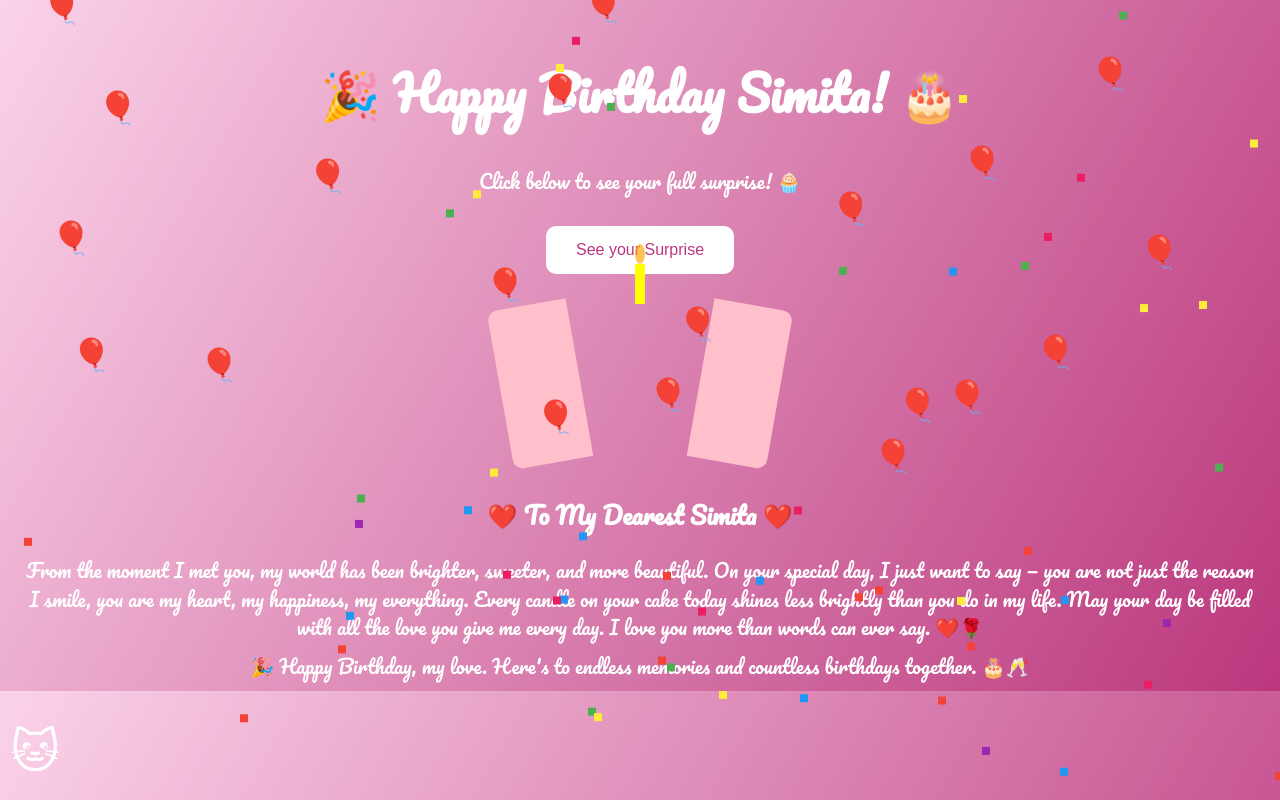
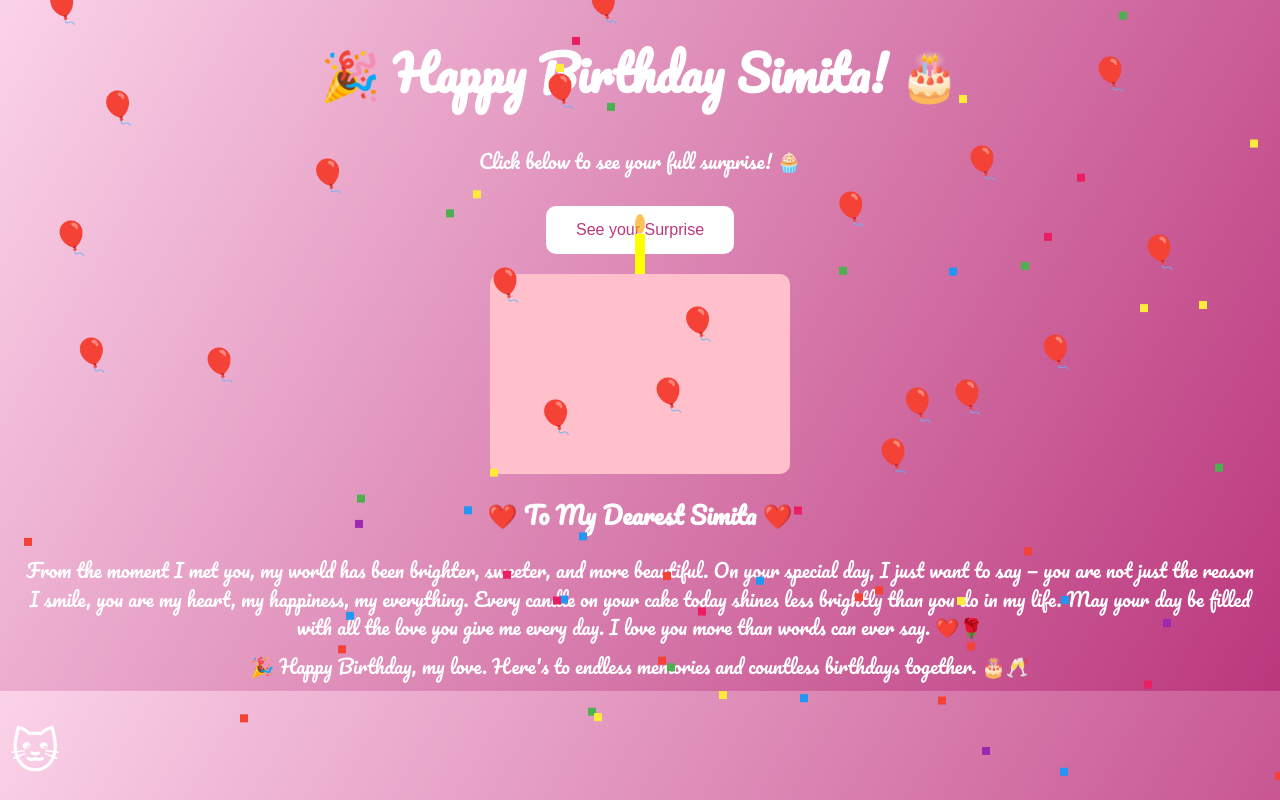
Before and after one commit to soumyadip-sn/happy-birthday-simita, a plain HTML site: page index.html in a window 1280 px wide. Both pictures are taken after a click on the button "See your Surprise". Drawn offline with Linux system fonts and the light colour scheme.

Commit message:
Update index.html

```diff
--- a/index.html
+++ b/index.html
@@ -16,7 +16,7 @@ body {
   color: #fff;
 }
 h1 {
-  margin-top: 50px;
+  margin-top: 30px;
   font-size: 3em;
 }
 button {
@@ -31,32 +31,15 @@ button {
 }
 #surprise {
   display: none;
-  margin-top: 30px;
+  margin-top: 20px;
 }
 .cake {
-  width: 160px;
-  height: 160px;
-  margin: 30px auto;
+  width: 300px;
+  height: 200px;
+  margin: 20px auto;
   position: relative;
-}
-.slice {
-  width: 80px;
-  height: 160px;
   background: pink;
-  position: absolute;
-  top: 0;
-  transition: transform 1s ease;
-  border-radius: 10px 0 0 10px;
-}
-.slice.right {
-  left: 80px;
-  border-radius: 0 10px 10px 0;
-}
-.slice.cut-left {
-  transform: translateX(-60px) rotate(-10deg);
-}
-.slice.cut-right {
-  transform: translateX(60px) rotate(10deg);
+  border-radius: 10px;
 }
 .candle {
   width: 10px;
@@ -64,7 +47,8 @@ button {
   background: yellow;
   position: absolute;
   top: -40px;
-  left: 75px;
+  left: 50%;
+  transform: translateX(-50%);
 }
 .flame {
   width: 10px;
@@ -73,8 +57,12 @@ button {
   border-radius: 50%;
   position: absolute;
   top: -60px;
-  left: 75px;
+  left: 50%;
+  transform: translateX(-50%);
   animation: flicker 0.5s infinite alternate;
+}
+.flame.out {
+  opacity: 0;
 }
 .balloon {
   position: absolute;
@@ -129,10 +117,8 @@ p {
 
 <div id="surprise">
   <div class="cake">
-    <div class="slice left"></div>
-    <div class="slice right"></div>
     <div class="candle"></div>
-    <div class="flame"></div>
+    <div class="flame" id="flame"></div>
   </div>
 
   <h2>❤️ To My Dearest Simita ❤️</h2>
@@ -150,12 +136,19 @@ p {
 
 <div class="cat">🐱</div>
 
+<audio id="song" src="https://files.fm/down.php?i=27ytcuvy4&n=Ami%20Tomar%20Bhalobasate%20Nijeke%20Sajai.mp3"></audio>
+
 <script>
 function showSurprise() {
   document.getElementById('surprise').style.display = 'block';
 
-  document.querySelector('.slice.left').classList.add('cut-left');
-  document.querySelector('.slice.right').classList.add('cut-right');
+  const song = document.getElementById('song');
+  song.play();
+
+  const flame = document.getElementById('flame');
+  setTimeout(() => {
+    flame.classList.add('out');
+  }, 2000);
 
   for (let i = 0; i < 20; i++) {
     let b = document.createElement('div');
```
